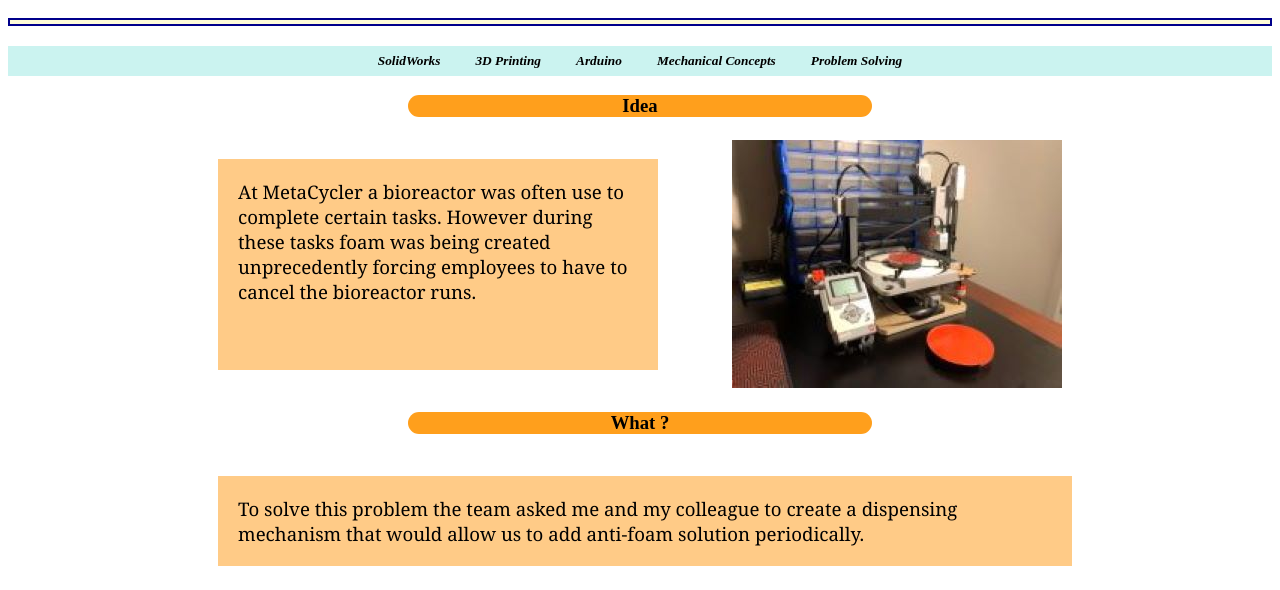
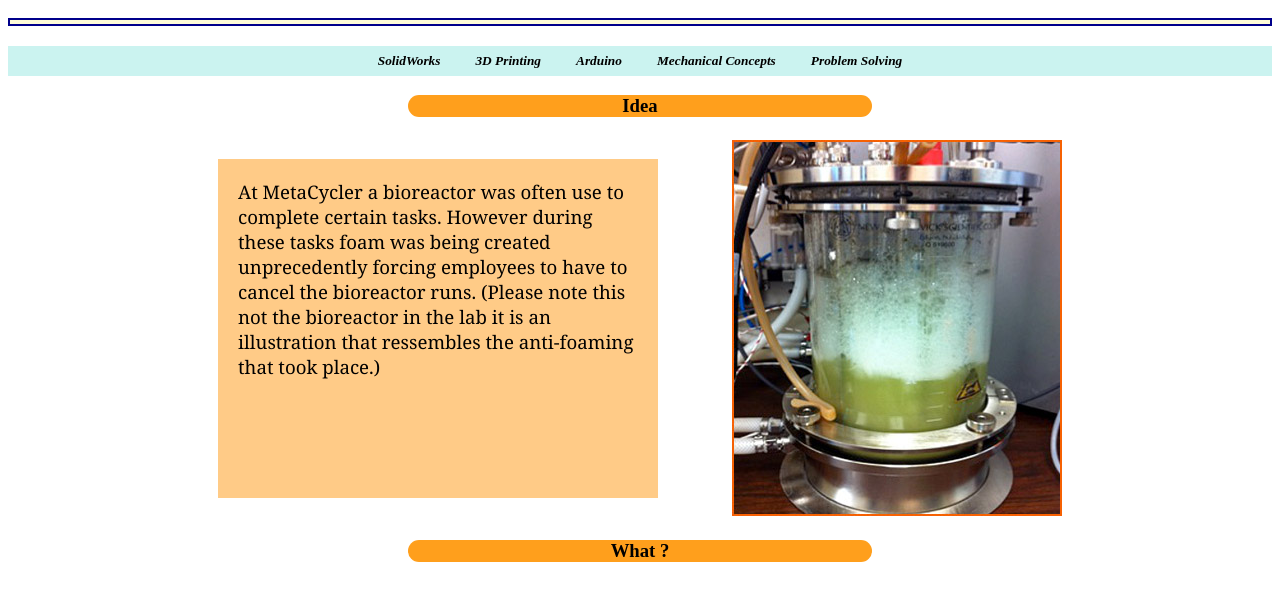
Before and after one commit to rafikattalla-create/Officialporftolio, a plain HTML site: page Anti-Foaming.html in a window 1280 px wide. Shown: the part 210-800 px from the top of the page. Drawn offline with Linux system fonts and the light colour scheme.

Commit message:
Add files via upload

```diff
--- a/Anti-Foaming.html
+++ b/Anti-Foaming.html
@@ -27,8 +27,9 @@
 <h3 class = "woah3"> Idea </h3>
 <div class = "parent-container" >
     <p class = "paraimg2">At MetaCycler a bioreactor was often use to complete certain tasks. However during these tasks foam was being
-        created unprecedently forcing employees to have to cancel the bioreactor runs.  </p>
-      <img src = "Images/PIZZAIMG.jpg" style="padding-right: 200px;">
+        created unprecedently forcing employees to have to cancel the bioreactor runs. (Please note this not the bioreactor in the lab
+        it is an illustration that ressembles the anti-foaming that took place.)  </p>
+      <img src = "Images/foaminggg.jpg" style="padding-right: 200px;">
 </div>
 <h3 class = "woah3">What ?</h3>
 <div class = "parent-container" style = "padding-right: 200px;">
@@ -74,7 +75,6 @@ Your browser does not support the video tag.
         <div><a href = "index.html" class = "btn">Home</a></div>
         <div><a href = "Schoolwork.html" class = "btn">School Work</a></div>
         <div><a href = "Workpage.html" class = "btn">Work Experience</a></div>
-        <div><a href = "Resume.html" class = "btn">Resume</a></div>
         <div><a href="https://www.linkedin.com/in/rafikattalla/" class = "btn">Linkedin</a></div>
         <div><a href = "mailto:rattalla@uwaterloo.ca" class = "btn btn--contact">Email</a></div>
     </div>
```
Also changed, not shown: 3dprint.html (+0 -1 lines), CSWAPage.html (+0 -1 lines), MechDaysPage.html (+0 -1 lines), PizzaPlayerPage.html (+0 -1 lines), Schoolwork.html (+1 -2 lines), Webdesign.html (+0 -1 lines), Workpage.html (+0 -1 lines), index.html (+0 -1 lines).
